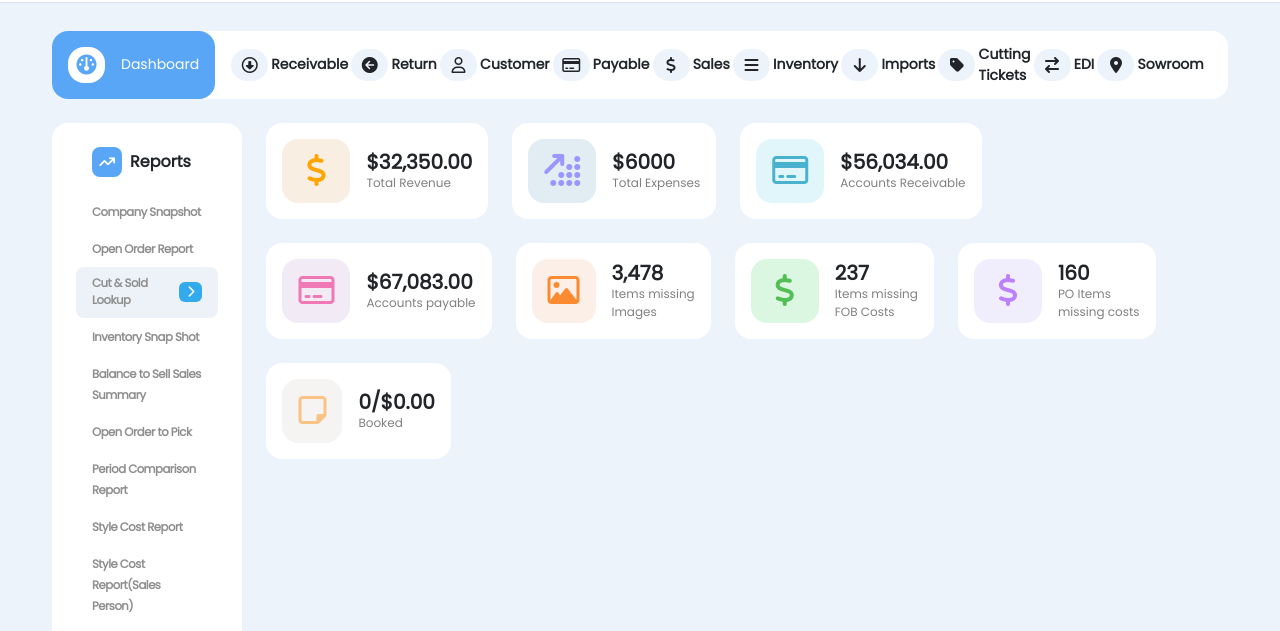
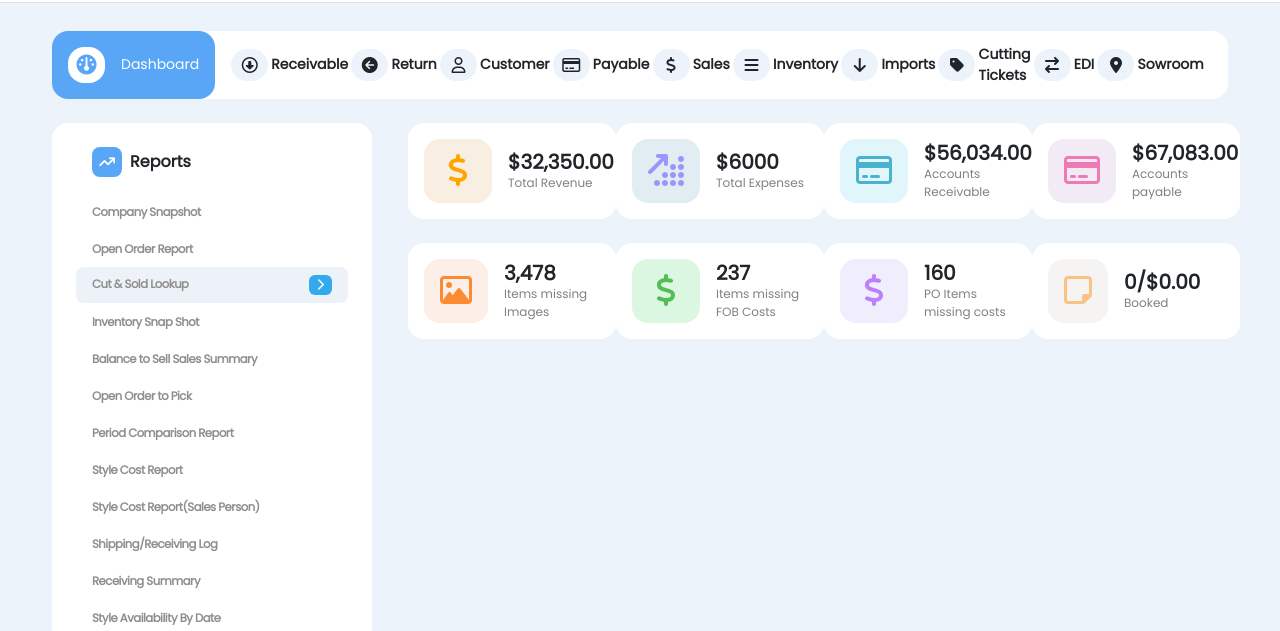
Before and after one commit to ChaitanyaLonarkar/Bootstap, a plain HTML site: page index.html in a window 1280 px wide. Shown: the part 169-800 px from the top of the page. Drawn offline with nearby package versions, Linux system fonts and the light colour scheme.

Commit message:
details done

```diff
--- a/index.html
+++ b/index.html
@@ -30,7 +30,7 @@
   <body>
     <!-- Navbar of the page -->
     <nav class="flex navbar py-4 px-5 align-items-center border-bottom">
-      <div class="logo d-flex align-items-center justify-content-center gap-2">
+      <div class="logo d-flex align-items-center justify-content-center   gap-2">
         <img
           class="rounded-4"
           src="./img/logo.jpg"
@@ -151,8 +151,8 @@
           <p class="m-0 fw-bold">Sowroom</p>
         </div>
       </div>
-      <div class="components mx-5 d-flex gap-4">
-        <div class="links bg-white p-4 rounded-4">
+      <div class="components mx-5  gap-5 d-flex justify-content-center">
+        <div class="links col-3  bg-white p-4 rounded-4">
           <div class="reports">
             <div class="head d-flex gap-2 ps-3 pb-3 d-flex align-items-center">
               <i
@@ -260,11 +260,11 @@
           </div>
         </div>
         <div
-          class="graph-details d-flex justify-content-center"
+          class="graph-details d-flex  col-xl justify-content-center"
         >
-          <div class="dtails">
-            <div class="detail-items d-flex gap-4 flex-wrap ">
-              <div class="items d-flex align-items-center bg-white rounded-4 gap-3 p-3 justify-content-center">
+          <div class="dtails ">
+            <div class="detail-items row row-cols-4 g-4   flex-wrap ">
+              <div class="items col d-flex align-items-center bg-white rounded-4 gap-3 p-3 ">
                 <div class="py-2  rounded-4 px-4 fs-2" style="color: orange; background:#F8EEE1">
 
                   <i class="fa-solid fa-dollar-sign"></i>
@@ -274,7 +274,7 @@
                   <p class="m-0">Total Revenue</p>
                 </div>
               </div>
-              <div class="items d-flex align-items-center bg-white rounded-4 gap-3 p-3 justify-content-center">
+              <div class="items col d-flex align-items-center bg-white rounded-4 gap-3 p-3 ">
                 <div class="py-2  rounded-4 px-3 fs-2" style="color: #9A96FD; background:#E1EDF2">
 
                   <i class="fa-solid fa-arrow-up-right-dots"></i>
@@ -284,7 +284,7 @@
                   <p class="m-0">Total Expenses</p>
                 </div>
               </div>
-              <div class="items d-flex align-items-center bg-white rounded-4 gap-3 p-3 justify-content-center">
+              <div class="items d-flex align-items-center bg-white rounded-4 gap-3 p-3 ">
                 <div class="py-2  rounded-4 px-3 fs-2" style="color: #48b2cf; background:#E1F6FB">
 
                   <i class="fa-regular fa-credit-card"></i>
@@ -294,7 +294,7 @@
                   <p class="m-0">Accounts Receivable</p>
                 </div>
               </div>
-              <div class="items d-flex align-items-center bg-white rounded-4 gap-3 p-3 justify-content-center">
+              <div class="items d-flex align-items-center bg-white rounded-4 gap-3 p-3 ">
                 <div class="py-2  rounded-4 px-3 fs-2" style="color: #EE79B5; background:#f2eaf5">
 
                   <i class="fa-regular fa-credit-card"></i>
@@ -306,7 +306,7 @@
                   <p class="m-0">Accounts payable</p>
                 </div>
               </div>
-              <div class="items d-flex align-items-center bg-white rounded-4 gap-3 p-3 justify-content-center">
+              <div class="items d-flex align-items-center bg-white rounded-4 gap-3 p-3 ">
                 <div class="py-2  rounded-4 px-3 fs-2" style="color: #FC8A31; background:#FBEFE7">
 
                   <i class="fa-regular fa-image"></i>
@@ -316,7 +316,7 @@
                   <p class="m-0">Items missing <br>Images</p>
                 </div>
               </div>
-              <div class="items d-flex align-items-center bg-white rounded-4 gap-3 p-3 justify-content-center">
+              <div class="items d-flex align-items-center bg-white rounded-4 gap-3 p-3 ">
                 <div class="py-2  rounded-4 px-4 fs-2" style="color: #52BF54; background:#DBF6E1">
 
                   <i class="fa-solid fa-dollar-sign"></i>
@@ -326,7 +326,7 @@
                   <p class="m-0">Items missing <br>FOB Costs</p>
                 </div>
               </div>
-              <div class="items d-flex align-items-center bg-white rounded-4 gap-3 p-3 justify-content-center">
+              <div class="items d-flex align-items-center bg-white rounded-4 gap-3 p-3 ">
                 <div class="py-2  rounded-4 px-4 fs-2" style="color: #BC80FC; background:#F0EEFC">
 
                   <i class="fa-solid fa-dollar-sign"></i>
@@ -336,7 +336,7 @@
                   <p class="m-0">PO Items <br>missing costs</p>
                 </div>
               </div>
-              <div class="items d-flex align-items-center bg-white rounded-4 gap-3 p-3 justify-content-center">
+              <div class="items d-flex align-items-center bg-white rounded-4 gap-3 p-3 ">
                 <div class="py-2  rounded-4 px-3 fs-2" style="color: #FAC284; background:#F6F3F3">
 
                   <i class="fa-regular fa-note-sticky"></i>
--- a/style.css
+++ b/style.css
@@ -51,5 +51,6 @@ ul  li a{
     color: gray;
 }
 .items{
+    /* padding-right: 20px; */
     /* width: 7rem; */
 }
```
